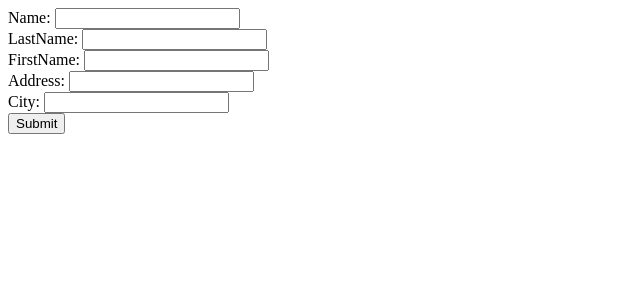
After one commit to sasidatta/democrudapp, a Flask app: page /form in a window 1280 px wide. The commit adds this page. Shown: the top 300 px of the page, without its empty margins (0-640 px from the left). Run offline with Flask 3, Linux system fonts and the light colour scheme; some libraries are stand-ins or nearby versions.

Commit message:
Added insert function

```diff
--- a/main.py
+++ b/main.py
@@ -1,6 +1,6 @@
 import logging
 
-from flask import Flask, request,render_template
+from flask import Flask, request,redirect, flash , render_template
 import datetime
 import decimal
 import pymysql
@@ -15,6 +15,13 @@ app = Flask(__name__)
 CORS function is to avoid No 'Access-Control-Allow-Origin' error
 """
 CORS(app)
+
+# create mysql connection
+conn = MySQLdb.connect(host=config._DB_CONF['host'],
+                           port=config._DB_CONF['port'],
+                           user=config._DB_CONF['user'],
+                           passwd=config._DB_CONF['passwd'],
+                           db=config._DB_CONF['db'])
 
 def type_handler(x):
     """type Serialization function.
@@ -31,40 +38,10 @@ def type_handler(x):
         return '$%.2f'%(x)
     raise TypeError("Unknown type")
 
-def rows_to_json(cols,rows):
-    """type Serialization function.
-    Args:
-        cols: column descriptions
-        rows: sql query result rows
-
-    Returns:
-        Array of json string with combination of columns and rows
-        [
-          {"column0":row[0], "column1":row[1], "column2":row[2], .......},
-          {"column0":row[0], "column1":row[1], "column2":row[2], .......},
-          {"column0":row[0], "column1":row[1], "column2":row[2], .......},
-          {"column0":row[0], "column1":row[1], "column2":row[2], .......},
-          {"column0":row[0], "column1":row[1], "column2":row[2], .......}
-        ]
-    """
-    result = []
-    for row in rows:
-        data = dict(zip(cols, row))
-        result.append(data)
-    return json.dumps(result, default=type_handler)
-
-
 @app.route('/')
 def index():
     """webserice test method
     """
-    # create mysql connection
-    conn = MySQLdb.connect(host=config._DB_CONF['host'],
-                           port=config._DB_CONF['port'],
-                           user=config._DB_CONF['user'],
-                           passwd=config._DB_CONF['passwd'],
-                           db=config._DB_CONF['db'])
-
     cur = conn.cursor (MySQLdb.cursors.DictCursor)
     sql="select * from persons;"
     cur.execute(sql)
@@ -78,6 +55,64 @@ def index():
     conn.close()
 
     return render_template('index.html',headers=columns,rows=rows)
+
+@app.route('/form')
+def form():
+    return render_template('form.html')
+
+# Define the route for handling the form submission
+@app.route('/insert', methods=['POST'])
+def insert():
+    # Get the form data
+    PersonID = request.form['PersonID']
+    LastName = request.form['LastName']
+    FirstName = request.form['FirstName']
+    Address = request.form['Address']
+    City = request.form['City']
+
+
+    # Insert the data into the MySQL table
+
+    cursor = conn.cursor()
+
+    query = "INSERT INTO Persons (PersonID, LastName, FirstName, Address, City) VALUES (7,'kumar','kishore', 'main street','vijag')"
+
+    cursor.execute(query)
+    conn.commit()
+
+    # Return a success message
+    return "Data inserted successfully!"
+
+@app.route('/delete', methods=['POST'])
+def delete():
+    # Get the list of row IDs to delete
+    rows_to_delete = request.form.getlist('delete[]')
+
+    if len(rows_to_delete) > 0:
+        try:
+            # Delete the selected rows from the database
+            cursor = conn.cursor()
+            query = "DELETE FROM Persons WHERE PersonID IN (%s)"
+            placeholders = ', '.join(['%s'] * len(rows_to_delete))
+            query = query % placeholders
+            cursor.execute(query, tuple(rows_to_delete))
+            conn.commit()
+
+            # Set a flash message to notify the user that the rows have been deleted
+            #flash(f"{len(rows_to_delete)} row(s) deleted successfully.", "success")
+
+        except Exception as e:
+                print(e)
+                #flash("An error occurred while deleting the data")
+
+        finally:
+                cursor.close()
+                conn.close()
+
+    # Redirect the user back to the student data page
+    return redirect('/')
+
+
 
 @app.errorhandler(500)
 def server_error(e):
--- /dev/null
+++ b/templates/form.html
@@ -0,0 +1,26 @@
+<!DOCTYPE html>
+<html>
+  <head>
+    <title>Insert Data into MySQL Table</title>
+  </head>
+  <body>
+    <form method="POST" action="/insert">
+      <label for="PersonID">Name:</label>
+      <input type="number" name="PersonID" required>
+      <br>
+      <label for="LastName">LastName:</label>
+      <input type="text" name="LastName" required>
+      <br>
+      <label for="FirstName">FirstName:</label>
+      <input type="text" name="FirstName" required>
+      <br>
+      <label for="Address">Address:</label>
+      <input type="text" name="Address" required>
+      <br>
+      <label for="City">City:</label>
+      <input type="text" name="City" required>
+      <br>
+      <input type="submit" value="Submit">
+    </form>
+  </body>
+</html>
```
Also changed, not shown: templates/index.html (+10 -2 lines).
